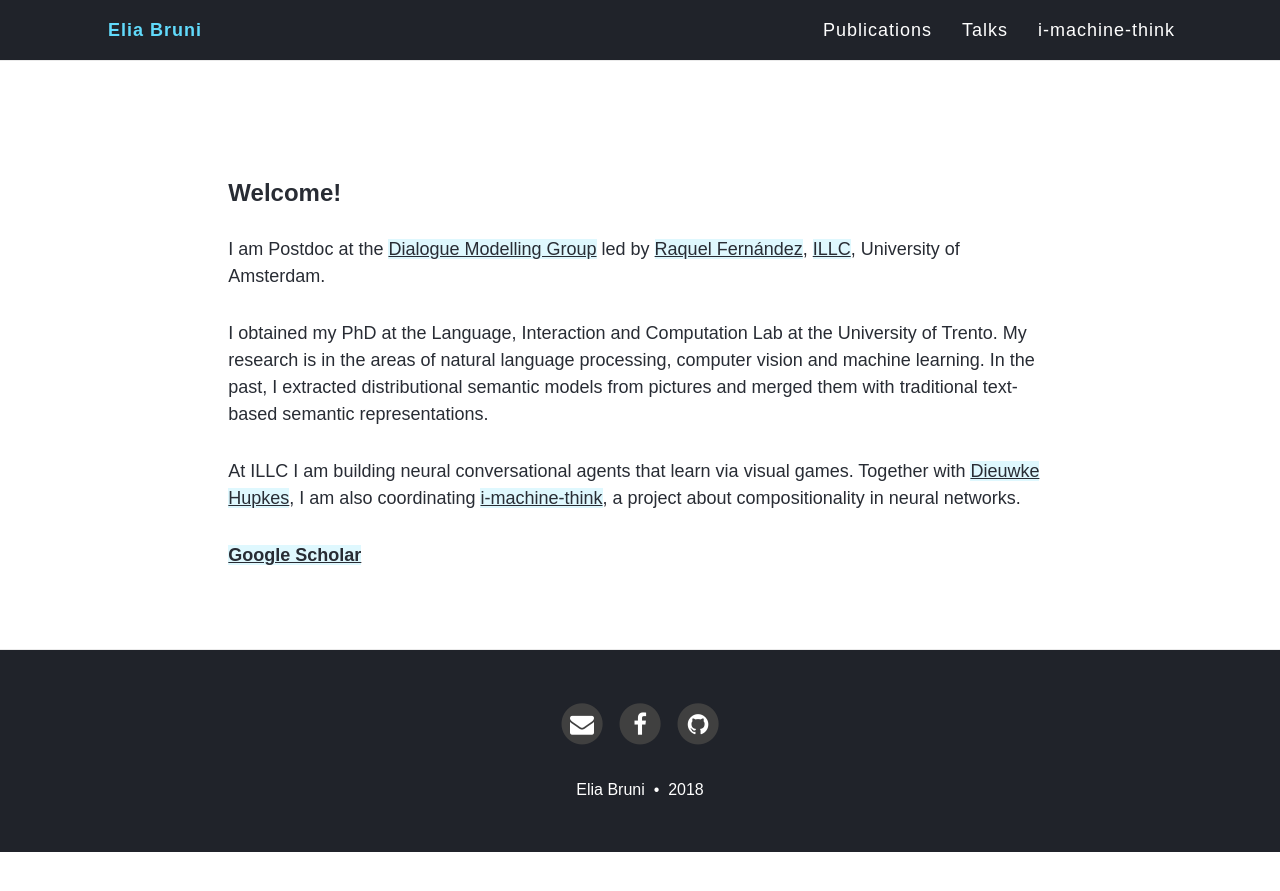
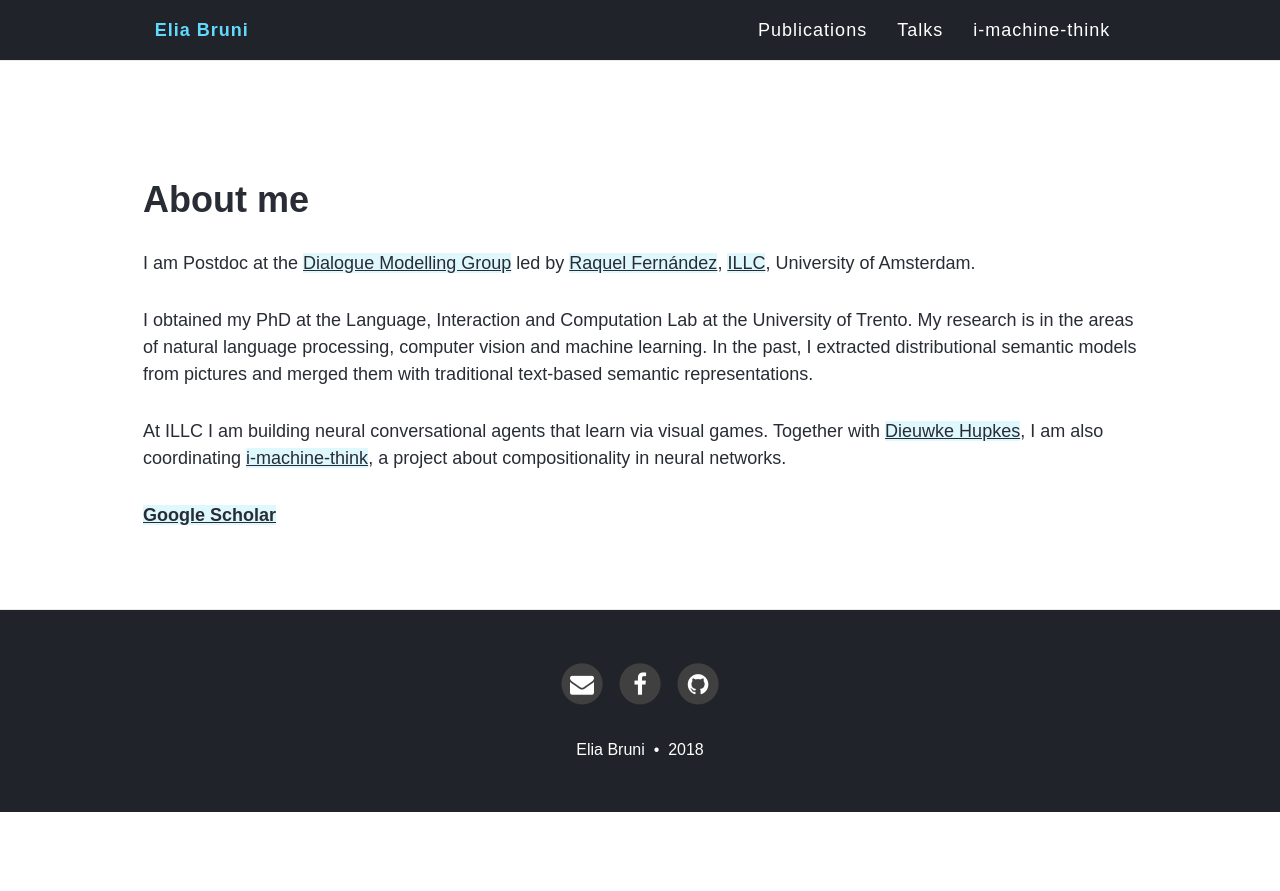
Before and after one commit to eliabruni/eliabruni.github.io, a Jekyll site: the page built from index.md, in a window 1280 px wide. Shown: the top 891 px of the page. Built offline with Jekyll 4.4.1, drawn with Linux system fonts in a browser that asks for light colours; nearby versions of some CDN libraries; the list of posts is cut into pages by our own code.

Commit message:
progress

```diff
--- a/css/main.css
+++ b/css/main.css
@@ -135,13 +135,13 @@ height:60px;
   justify-content: center;
   flex-direction: column;
   letter-spacing: 1px;
-  padding-left:6em;
+  padding-left:8.6em;
   padding-right:5em;
   font-weight: 700;
   color: {{ site.navbar-text-col }};
 }
 .navbar-custom .nav {
-    padding-right:5em;
+    padding-right:8.6em;
 }
 
 .navbar-custom .nav li a {
@@ -818,9 +818,9 @@ td.gutter {
 /* This controls the body of all pages */
 
 .container {
-width:100%;
-margin-left:0%;
-margin-right:0%;
+width:120%;
+margin-left:-10%;
+margin-right:-10%;
 }
 
 .title {
--- a/index.md
+++ b/index.md
@@ -4,7 +4,7 @@ title: ""
 ---
 
 
-### Welcome!
+# About me
 
 I am Postdoc at the
 [Dialogue Modelling Group](https://staff.fnwi.uva.nl/r.fernandezrovira/dialogue-group.php)
```
